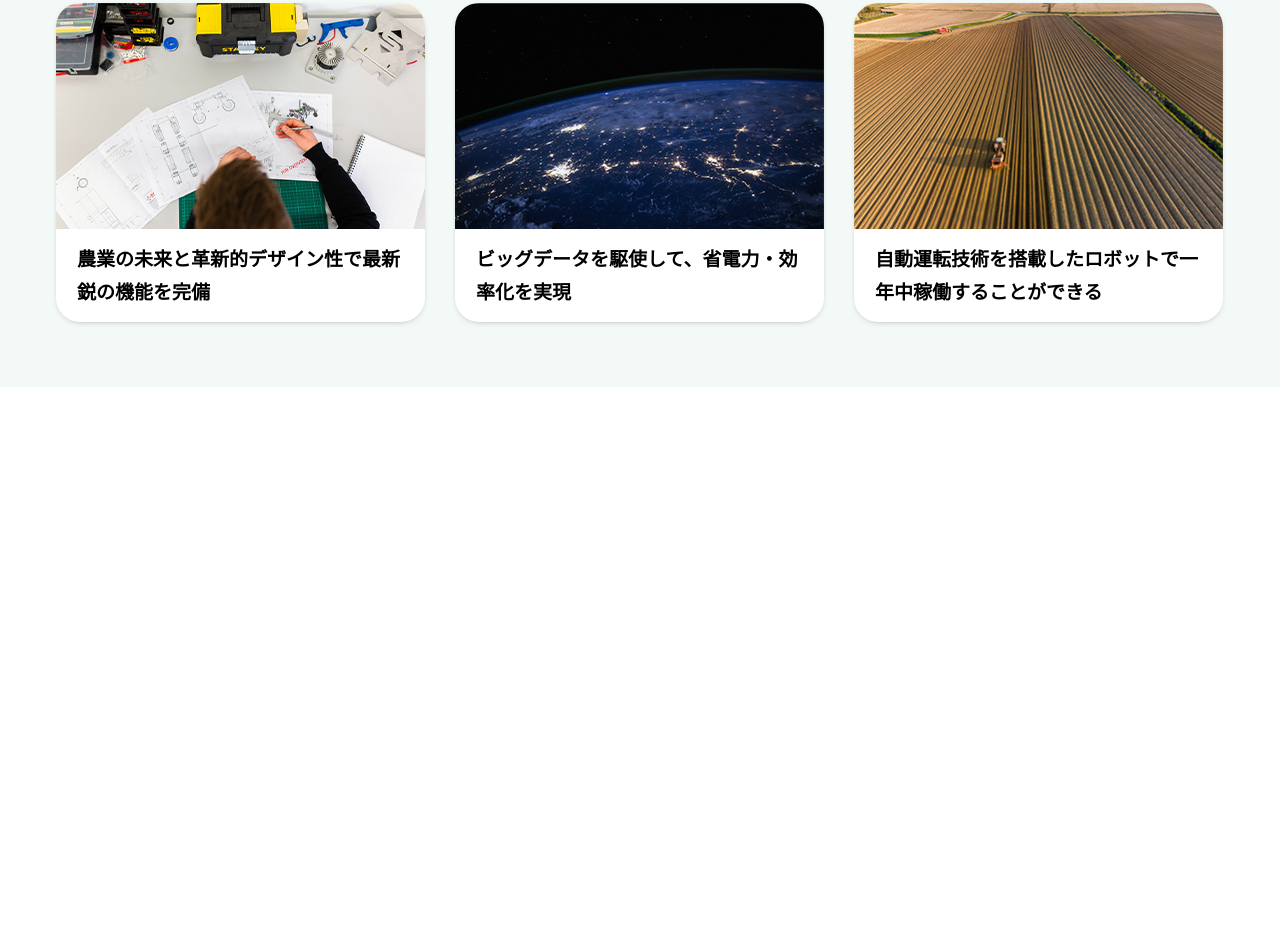
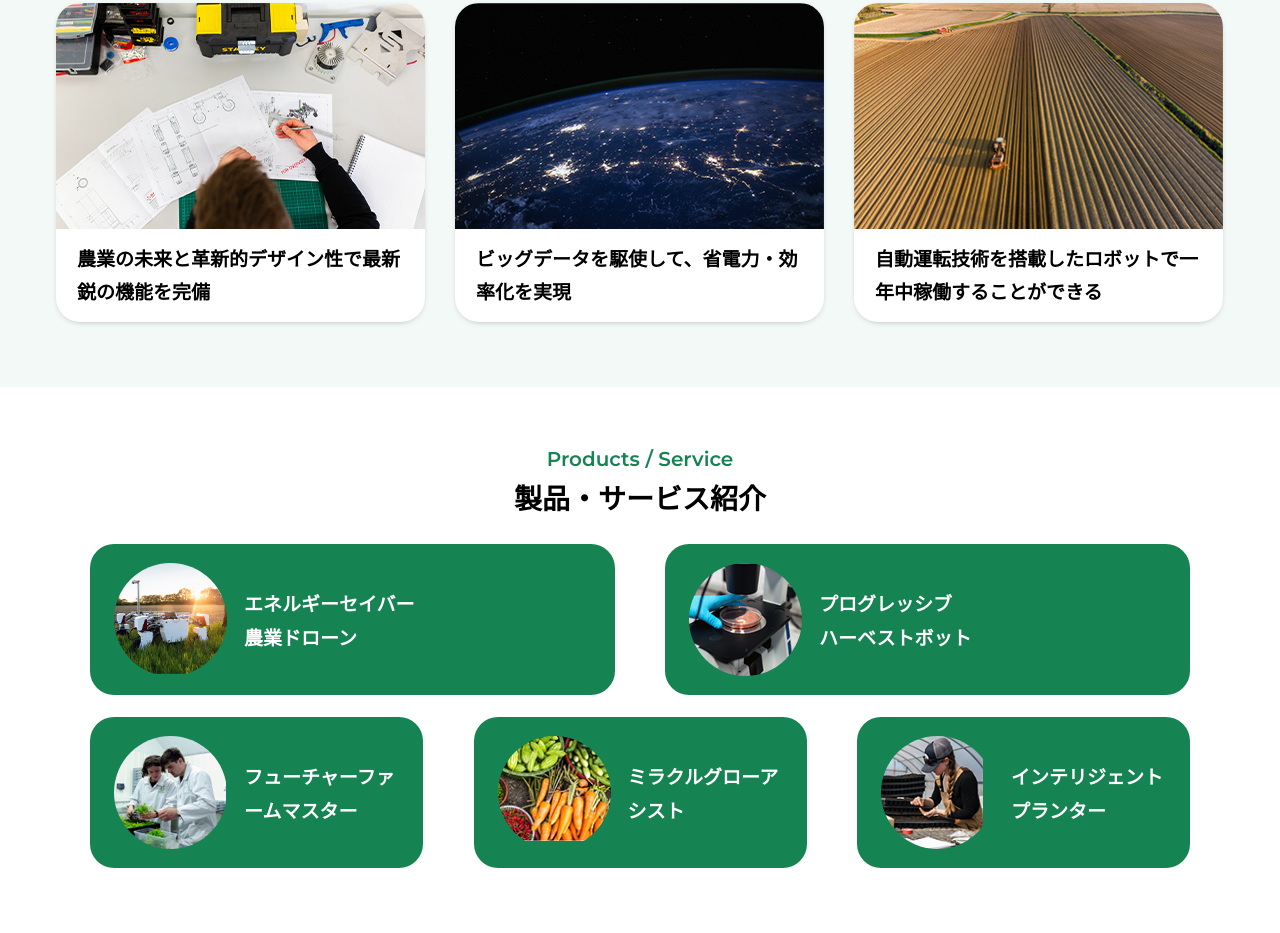
Before and after one commit to aux88/website4, a plain HTML site: page index.html in a window 1280 px wide. Shown: the part 1795-2728 px from the top of the page. Before the commit the page ends 2182 px from the top, so only its background shows below. Drawn offline with nearby package versions, Linux system fonts and the light colour scheme; some packages are replaced by stand-ins of ours.

Commit message:
productセクション実装

```diff
--- a/assets/style/main.css
+++ b/assets/style/main.css
@@ -476,9 +476,6 @@ li {
     .features__list-item {
         width: calc(369/1168*100vw);
         max-width: 369px;
-        background-color: #fff;
-        border-radius: 24px;
-        box-shadow: 0 2px 10px -7px #000;
     }
 }
 
@@ -515,3 +512,132 @@ li {
         font-size: 19px;
     }
 }
+
+/* Products / Service
+------------------------------------- */
+.product {
+    padding-top: 54px;
+    padding-bottom: 35px;
+}
+
+@media(min-width: 768px) {
+    .product {
+        padding-top: 60px;
+        padding-bottom: 35px;
+    }
+}
+
+.product__container {
+    margin: 0 16px;
+}
+
+@media(min-width: 768px) {
+    .product__container {
+        margin: 0 50px;
+    }
+}
+
+.product__list {
+    display: flex;
+    flex-flow: column wrap;
+    row-gap: 22px;
+    margin: 22px auto;
+}
+
+@media(min-width: 768px) {
+    .product__list {
+        flex-direction: row;
+        column-gap: 50px;
+    justify-content: space-between;
+        margin: 30px auto;
+    }
+}
+
+.product__list-item {
+    display: flex;
+    column-gap: 17px;
+    align-items: center;
+    padding: 19px 24px;
+    color: #fff;
+    background-color: #168352;
+    border-radius: 24px;
+}
+
+@media(min-width: 768px) {
+    .product__list-item {
+        width: calc((100vw - 200px)/3);
+        max-width: 333px;
+    }
+}
+
+.product__image-frame {
+    width: 100px;
+    min-width: 100px;
+    height: 100px;
+    aspect-ratio: 1;
+    overflow: hidden;
+    border-radius: 50%;
+}
+
+@media(min-width: 768px) {
+    .product__image-frame {
+        width: 113px;
+        min-width: 113px;
+        height: 113px;
+    }
+}
+
+.product__image {
+    display: block;
+    width: 100%;
+    object-fit: cover;
+}
+
+.product__text {
+    font-size: 18px;
+    font-weight: 700;
+    line-height: 1.75;
+}
+
+@media(min-width: 768px) {
+    .product__text {
+        font-size: 19px;
+    }
+}
+
+.product__list-item:nth-child(1) .product__image {
+    width: 215px;
+    object-position: -41px -33px;
+}
+
+.product__list-item:nth-child(2) .product__image {
+    width: 148px;
+    object-position: -22px -56px;
+}
+
+.product__list-item:nth-child(3) .product__image {
+    width: 135px;
+    object-position: -23px -63px;
+}
+
+.product__list-item:nth-child(4) .product__image {
+    width: 163px;
+    object-position: -27px -5px;
+}
+
+.product__list-item:nth-child(5) .product__image {
+    width: 131px;
+    object-position: -29px -20px;
+}
+
+
+@media(min-width: 768px) {
+    /* 上段2つ */
+    .product__list-item:nth-child(1),
+    .product__list-item:nth-child(2)  {
+        width: calc((100vw - 150px)/2);
+        min-width: 333px;
+        max-width: 525px;
+    }
+
+}
--- a/index.html
+++ b/index.html
@@ -106,17 +106,48 @@
                                 <figure class="features__image-frame"><img src="assets/image/feature_img_01.jpg" alt=""></figure>
                                 <p class="features__text">農業の未来と革新的デザイン性で最新鋭の機能を完備</p>
                             </li>
-
                             <li class="features__list-item">
                                 <figure class="features__image-frame"><img src="assets/image/feature_img_02.jpg" alt=""></figure>
                                 <p class="features__text">ビッグデータを駆使して、省電力・効率化を実現</p>
                             </li>
-
                             <li class="features__list-item">
                                 <figure class="features__image-frame"><img src="assets/image/feature_img_03.jpg" alt=""></figure>
                                 <p class="features__text">自動運転技術を搭載したロボットで一年中稼働することができる</p>
                             </li>
                         </ul>
+                    </div>
+                </div>
+            </section>
+            <section class="product">
+                <div class="contents-width">
+                    <div class="product__container">
+                        <h2 class="u-title">
+                            <div class="u-title--en montserrat-semibold">Products / Service</div>
+                            <div class="u-title--ja">製品・サービス紹介</div>
+                        </h2>
+                        <ul class="product__list">
+                            <li class="product__list-item">
+                                <figure class="product__image-frame"><img class="product__image" src="assets/image/products_service_img_01.jpg" alt=""></figure>
+                                <p class="product__text">エネルギーセイバー<br>農業ドローン</p>
+                            </li>
+                            <li class="product__list-item">
+                                <figure class="product__image-frame"><img class="product__image" src="assets/image/products_service_img_02.jpg" alt=""></figure>
+                                <p class="product__text">プログレッシブ<br>ハーベストボット</p>
+                            </li>
+                            <li class="product__list-item">
+                                <figure class="product__image-frame"><img class="product__image" src="assets/image/products_service_img_03.jpg" alt=""></figure>
+                                <p class="product__text">フューチャーファームマスター</p>
+                            </li>
+                            <li class="product__list-item">
+                                <figure class="product__image-frame"><img class="product__image" src="assets/image/products_service_img_04.jpg" alt=""></figure>
+                                <p class="product__text">ミラクルグローアシスト</p>
+                            </li>
+                            <li class="product__list-item">
+                                <figure class="product__image-frame"><img class="product__image" src="assets/image/products_service_img_05.jpg" alt=""></figure>
+                                <p class="product__text">インテリジェントプランター</p>
+                            </li>
+                        </ul>
+
                     </div>
                 </div>
             </section>
```
